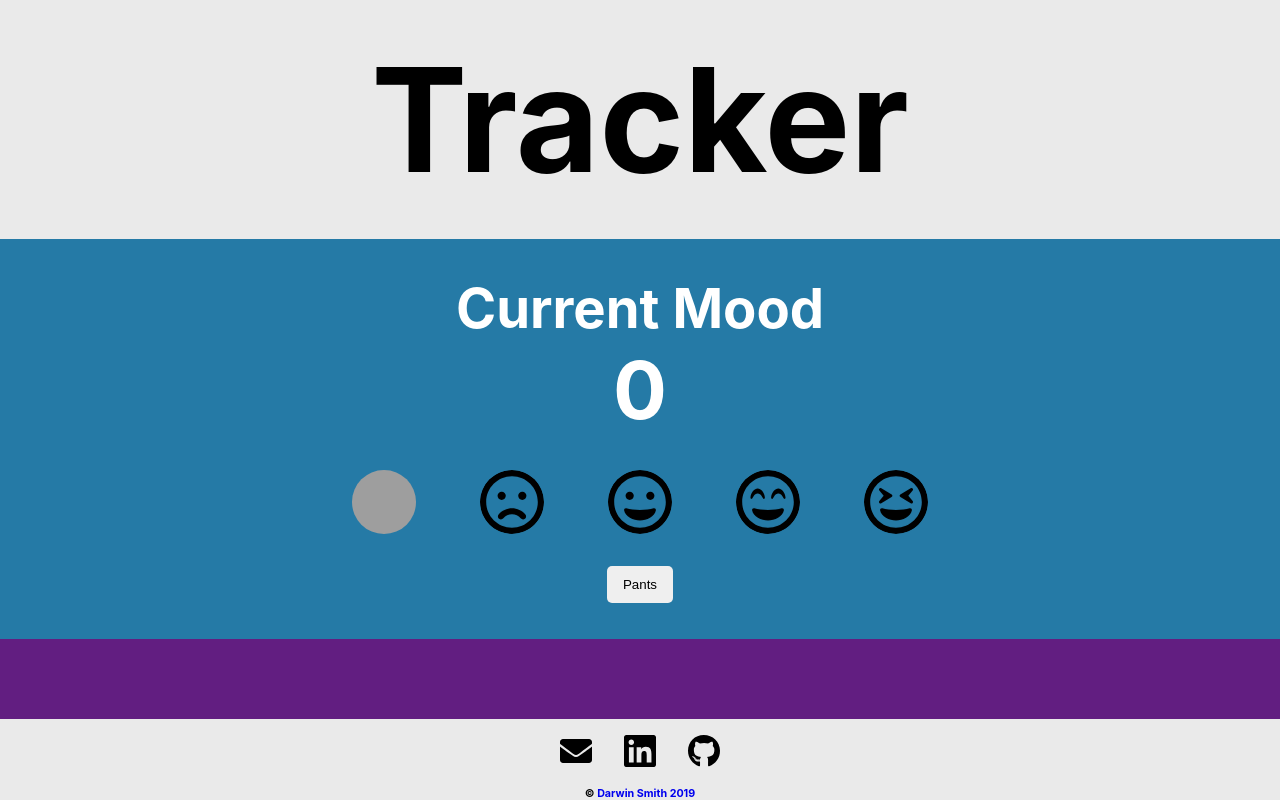
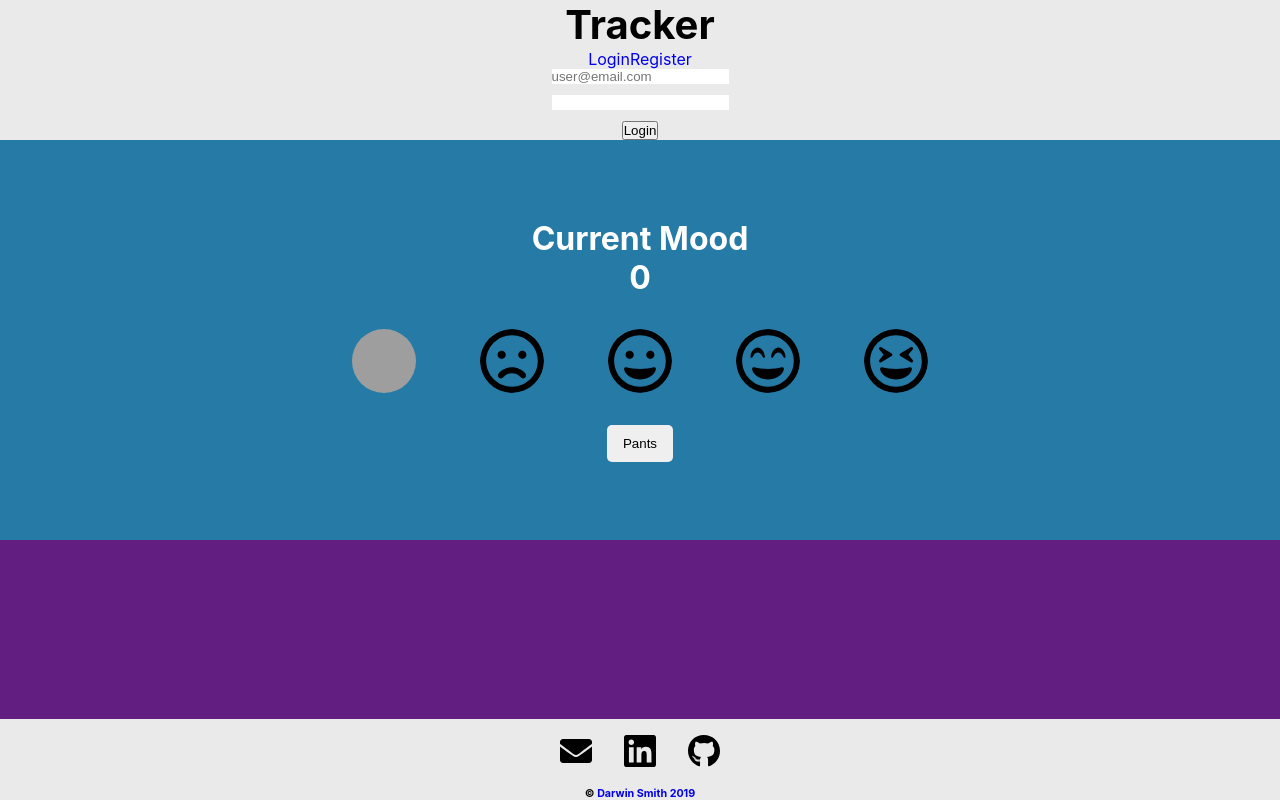
Before and after one commit to darwin911/tracker, a React (Create React App) app in the folder client/: page /login in a window 1280 px wide. Built offline with nearby package versions, Linux system fonts and the light colour scheme; grey boxes are pictures that could not be loaded.

Commit message:
adds Login/Register/Logout

```diff
--- a/client/src/App.css
+++ b/client/src/App.css
@@ -7,16 +7,49 @@
   text-decoration: none;
 }
 
+html {
+  min-height: 100%;
+}
+
 body {
+  height: 100%;
+  min-height: 100vh;
   background: #621e81;
   font-family: Oxygen, -apple-system, BlinkMacSystemFont, 'Segoe UI', Roboto, Ubuntu, Cantarell, 'Open Sans', 'Helvetica Neue', sans-serif;
   text-align: center;
+  position: relative;
 }
 
-h1 {
-  font-size: 9rem;
-  padding: 2rem;
+header {
   background: #eaeaea;
+}
+
+.logo {
+  font-size: 2.5rem;
+}
+
+.nav-header form {
+  width: 300px;
+  max-width: 90%;
+  display: -webkit-box;
+  display: -ms-flexbox;
+  display: flex;
+  -webkit-box-orient: vertical;
+  -webkit-box-direction: normal;
+      -ms-flex-direction: column;
+          flex-direction: column;
+  -webkit-box-pack: center;
+      -ms-flex-pack: center;
+          justify-content: center;
+  -webkit-box-align: center;
+      -ms-flex-align: center;
+          align-items: center;
+  margin: 0 auto;
+}
+
+.nav-header form input {
+  border: none;
+  margin-bottom: 0.7rem;
 }
 
 .container {
@@ -38,13 +71,13 @@ h1 {
 }
 
 .current-mood {
-  font-size: 3.4rem;
+  font-size: 2rem;
   color: white;
 }
 
 .score {
   color: white;
-  font-size: 5rem;
+  font-size: 2rem;
 }
 
 .face {
--- a/client/src/App.js
+++ b/client/src/App.js
@@ -3,21 +3,103 @@ import "./App.css";
 import Header from './components/Header.jsx';
 import MoodTracker from './components/MoodTracker.jsx';
 import Footer from './components/Footer.jsx';
+import { createUser, loginUser } from "./services/helper";
+import { withRouter } from 'react-router-dom';
+import decode from 'jwt-decode';
 
 class App extends React.Component {
-  constructor() {
-    super();
+  constructor(props) {
+    super(props);
 
     this.state = {
-      score: 0
+      isLoggedIn: false,
+      currentUser: {
+        name: '',
+        email: '',
+        id: '',
+        picture: ''
+      },
+      score: 0,
+      userData: {
+        name: '',
+        email: '',
+        password: '',
+        picture: ''
+      }
     }
 
+    this.handleChange = this.handleChange.bind(this);
+    this.handleLogin = this.handleLogin.bind(this);
+    this.handleLogout = this.handleLogout.bind(this);
+    this.handleRegister = this.handleRegister.bind(this);
+  }
+
+  componentDidMount() {
+    const userData = localStorage.getItem('userData');
+    console.log(userData)
+    if (userData) {
+      const currentUser = decode(userData)
+      console.log(currentUser)
+      this.setState({
+        isLoggedIn: true,
+        currentUser
+      })
+    }
+    // console.log(this.state.currentUser)
+  }
+
+  handleChange(e) {
+    const {name, value} = e.target
+    console.log('handleChange')
+    this.setState(prevState => ({
+      userData: {
+        ...prevState.userData,
+        [name]: value
+      }
+    }))
+  }
+
+  async handleLogin(e) {
+    e.preventDefault();
+    console.log('handleLogin')
+    const { email, password } = this.state.userData;
+    const userData = { email, password }
+    const resp = await loginUser(userData);
+    localStorage.setItem('userData', resp.token);
+    this.setState({
+      isLoggedIn: true,
+      userData: {
+        email: '',
+        password: ''
+      }
+    })
+    this.props.history.push('/');
+  }
+
+  handleLogout() {
+    localStorage.removeItem('userData')
+    this.setState({ isLoggedIn: false });
+  }
+
+  async handleRegister(e) {
+    e.preventDefault();
+    console.log('handleRegister')
+    const { name, email, password } = this.state.userData;
+    const userData = { name, email, password }
+    const resp = await createUser(userData);
+    console.log(resp);
   }
 
   render() {
     return (
       <div className="App">
-        <Header />
+        <Header
+          isLoggedIn={this.state.isLoggedIn}
+          handleChange={this.handleChange}
+          handleLogin={this.handleLogin}
+          handleLogout={this.handleLogout}
+          handleRegister={this.handleRegister} />
+        {(this.state.isLoggedIn) ? <p>Welcome {this.state.currentUser.name}</p> : null}
         <MoodTracker score={this.state.score}/>
         <Footer />
       </div>
@@ -25,4 +107,4 @@ class App extends React.Component {
   }
 }
 
-export default App;
+export default withRouter(App);
--- a/client/src/App.scss
+++ b/client/src/App.scss
@@ -1,9 +1,5 @@
 @import url('https://fonts.googleapis.com/css?family=Roboto:100,300,400,500,700,900');
-
-$lightGray: #eaeaea;
-$primary: #00bdaa;
-$secondary: #257aa6;
-$purple: #621e81;
+@import "variables";
 
 *, *::before, *::after {
   box-sizing: border-box;
@@ -12,16 +8,45 @@ $purple: #621e81;
   text-decoration: none;
 }
 
+html {
+  min-height: 100%;
+}
+
 body {
+  height: 100%;
+  min-height: 100vh;
   background: $purple;
   font-family: Oxygen, -apple-system, BlinkMacSystemFont, 'Segoe UI', Roboto, Ubuntu, Cantarell, 'Open Sans', 'Helvetica Neue', sans-serif;
   text-align: center;
+  position: relative;
 }
 
-h1 {
-  font-size: 9rem;
-  padding: 2rem;
+header {
   background: $lightGray;
+}
+
+.logo {
+  font-size: 2.5rem;
+}
+
+%form {
+  width: 300px;
+  max-width: 90%;
+  display: flex;
+  flex-direction: column;
+  justify-content: center;
+  align-items: center;
+  margin: 0 auto;
+  input {
+    border: none;
+    margin-bottom: 0.7rem;
+  }
+}
+
+.nav-header {
+  form {
+    @extend %form;
+  }
 }
 
 .container {
@@ -34,13 +59,13 @@ h1 {
 }
 
 .current-mood {
-  font-size: 3.4rem;
+  font-size: 2rem;
   color: white;
 }
 
 .score {
   color: white;
-  font-size: 5rem;
+  font-size: 2rem;
 }
 
 .face {
--- /dev/null
+++ b/client/src/_variables.scss
@@ -0,0 +1,4 @@
+$lightGray: #eaeaea;
+$primary: #00bdaa;
+$secondary: #257aa6;
+$purple: #621e81;
--- a/client/src/components/Header.jsx
+++ b/client/src/components/Header.jsx
@@ -1,9 +1,50 @@
-import React from 'react';
+import React from "react";
+import RegisterForm from "./RegisterForm.jsx";
+import LoginForm from "./LoginForm.jsx";
+import { Link, Route } from "react-router-dom";
 
-const Header = () => {
+const Header = props => {
+  const {
+    isLoggedIn,
+    handleChange,
+    handleLogin,
+    handleRegister,
+    handleLogout
+  } = props;
   return (
-    <h1>Tracker</h1>
-  )
-}
+    <header>
+      <h1 className="logo">Tracker</h1>
+      <nav className="nav-header">
+        {isLoggedIn ? (
+          <Link onClick={handleLogout} to="/">
+            Logout
+          </Link>
+        ) : (
+          <>
+            <Link to="/login">Login</Link>
+            <Link to="/register">Register</Link>
+          </>
+        )}
+
+        <Route
+          path="/login"
+          render={props => (
+            <LoginForm handleChange={handleChange} handleLogin={handleLogin} />
+          )}
+        />
+
+        <Route
+          path="/register"
+          render={props => (
+            <RegisterForm
+              handleChange={handleChange}
+              handleRegister={handleRegister}
+            />
+          )}
+        />
+      </nav>
+    </header>
+  );
+};
 
 export default Header;
--- /dev/null
+++ b/client/src/components/LoginForm.jsx
@@ -0,0 +1,24 @@
+import React from "react";
+
+const LoginForm = props => {
+  const { handleChange, handleLogin } = props
+  return (
+    <form onSubmit={handleLogin}>
+      <input
+        onChange={handleChange}
+        type="email"
+        name="email"
+        placeholder="user@email.com"
+        required
+      />
+      <input
+        onChange={handleChange}
+        type="password"
+        name="password"
+        required />
+      <button>Login</button>
+    </form>
+  );
+};
+
+export default LoginForm;
--- a/client/src/components/MoodTracker.jsx
+++ b/client/src/components/MoodTracker.jsx
@@ -26,8 +26,6 @@ class MoodTracker extends Component {
 
   render() {
     const { currentMood, mood } = this.state;
-    const today = new Date()
-    console.log(today.getTime())
     return (
       <main>
         <div className="container">
--- /dev/null
+++ b/client/src/components/RegisterForm.jsx
@@ -0,0 +1,31 @@
+import React from "react";
+
+const RegisterForm = props => {
+  const { handleChange, handleRegister } = props
+  return (
+    <form onSubmit={handleRegister}>
+      <input
+        onChange={handleChange}
+        type="text"
+        name="name"
+        placeholder="name"
+        required
+      />
+      <input
+        onChange={handleChange}
+        type="email"
+        name="email"
+        placeholder="user@email.com"
+        required
+      />
+      <input
+        onChange={handleChange}
+        type="password"
+        name="password"
+        required />
+      <button>Register</button>
+    </form>
+  );
+};
+
+export default RegisterForm;
--- /dev/null
+++ b/client/src/services/helper.js
@@ -0,0 +1,20 @@
+import axios from 'axios';
+
+const api = axios.create({
+  baseURL: 'http://localhost:3001'
+})
+
+const createUser = async (data) => {
+  const resp = await api.post('/users/register', data);
+  return resp.data
+}
+
+const loginUser = async (data) => {
+  const resp = await api.post('/users/login', data);
+  return resp.data
+}
+
+export {
+  createUser,
+  loginUser
+}
```
Also changed, not shown: 2 other files (tests, documents, lock files or other folders).
